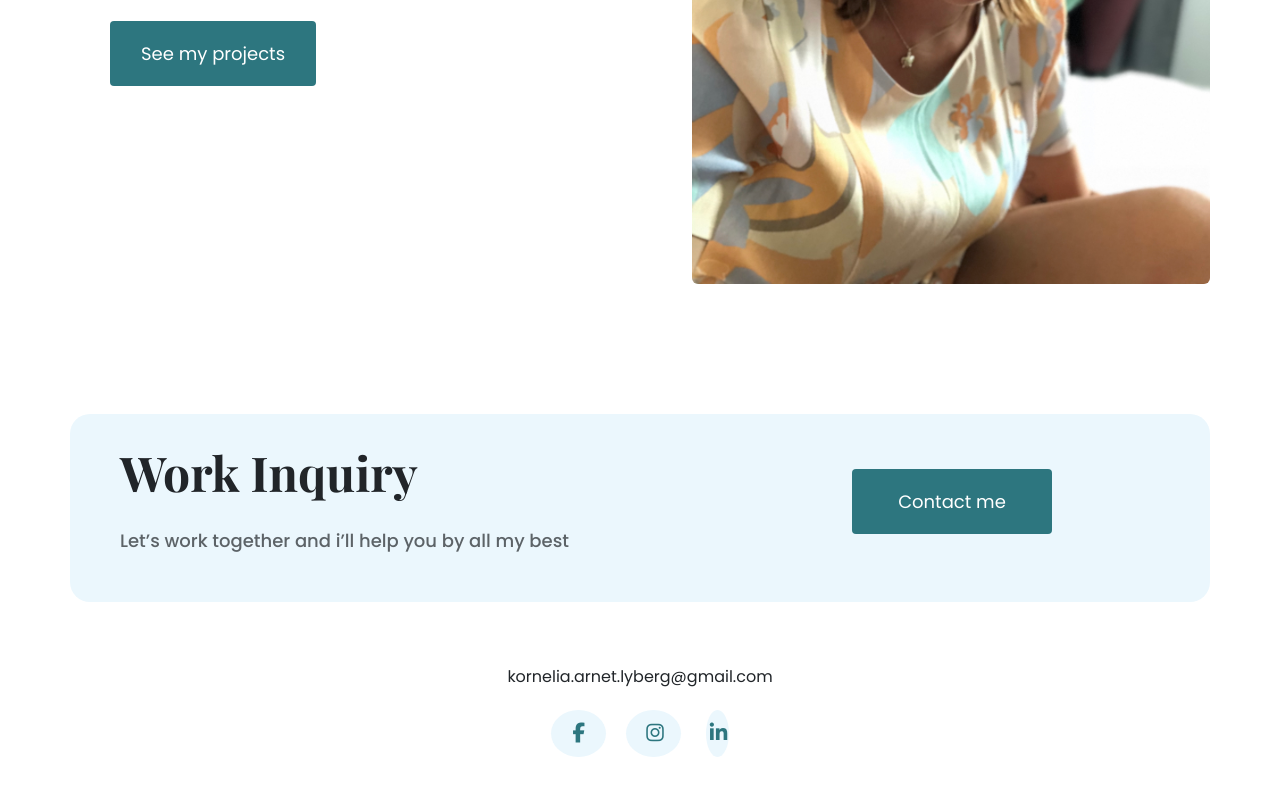
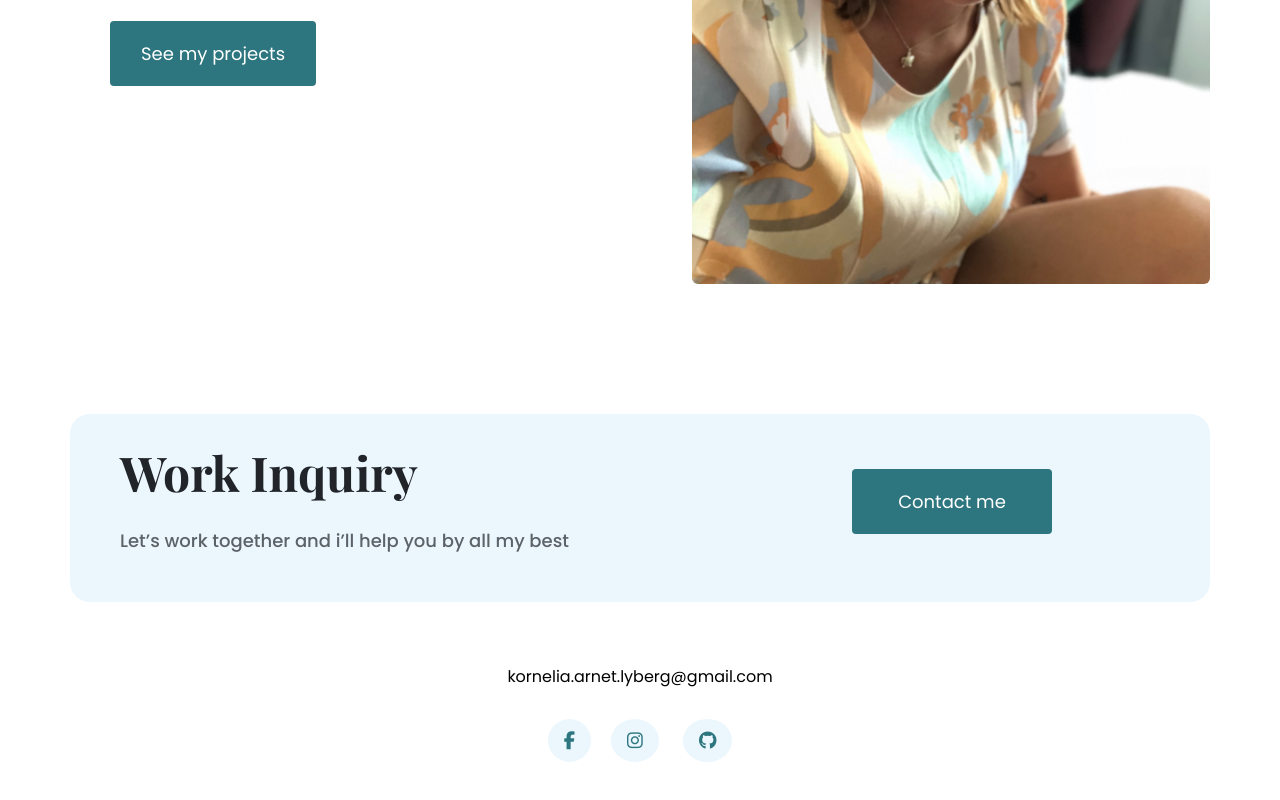
Before and after one commit to KorneliaAL/portfolio-project, a plain HTML site: page about.html in a window 1280 px wide. Shown: the part 523-1323 px from the top of the page. Drawn offline with nearby package versions, Linux system fonts and the light colour scheme.

Commit message:
Added styling to the footer and btn

```diff
--- a/about.html
+++ b/about.html
@@ -97,6 +97,8 @@
         </div>
       </div>
     </div>
+
+    <footer class="mb-5">
       <div class="container work-info">
         <div class="row">
           <div class="col">
@@ -115,18 +117,24 @@
           </div>
         </div>
       </div>
-    <footer class="text-center mb-5">
-      <p class="mb-4">kornelia.arnet.lyberg@gmail.com</p>
-      <span class="icon"
-        ><i
-          class="fa-brands fa-facebook-f m-3 fa-lg icon-social-media"
-        ></i></span
-      ><span class="icon"
-        ><i class="fa-brands fa-instagram m-3 fa-lg icon-social-media"></i
-      ></span>
-      <span class="icon"
-        ><i class="fa-brands fa-linkedin-in fa-lg icon-social-media"></i
-      ></span>
+      <div class="text-center">
+        <p class="mb-4">
+          <a href="mailto:kornelia.arnet.lyberg@gmail.com"
+            >kornelia.arnet.lyberg@gmail.com</a
+          >
+        </p>
+        <a href="https://www.facebook.com/korn1993" target="_blank" class="icon"
+          ><i class="fa-brands fa-facebook-f m-3 icon-social-media"></i></a
+        ><a
+          href="https://www.instagram.com/kornstar"
+          target="_blank"
+          class="icon"
+          ><i class="fa-brands fa-instagram m-3 icon-social-media"></i
+        ></a>
+        <a href="https://github.com/KorneliaAL" target="_blank" class="icon"
+          ><i class="fa-brands fa-github m-3 icon-social-media"></i
+        ></a>
+      </div>
     </footer>
   </body>
 </html>
--- a/css/style.css
+++ b/css/style.css
@@ -47,6 +47,11 @@ p {
   font-size: 18px;
   border-radius: 4px;
   line-height: 27px;
+  transition: all 150ms ease-in-out;
+}
+.btn-branding:hover {
+  color: var(--secondary-color);
+  border: 1px solid var(--secondary-color);
 }
 .btn-branding-outland {
   color: var(--secondary-color);
@@ -56,6 +61,11 @@ p {
   font-size: 18px;
   border-radius: 4px;
   line-height: 27px;
+  transition: all 150ms ease-in-out;
+}
+.btn-branding-outland:hover {
+  color: white;
+  background-color: var(--secondary-color);
 }
 .project-description {
   padding: 120px 30px;
@@ -78,32 +88,43 @@ nav ul li a.navbar-links {
 nav ul li a.navbar-links:hover {
   color: var(--secondary-color);
 }
-.icon-social-media {
-  width: 15px;
+footer p a {
+  text-decoration: none;
+  color: black;
+  transition: all 100ms ease-in-out;
+}
+footer p a:hover {
+  color: #2d767f;
+}
+footer a.icon {
+  font-size: 18px;
   color: var(--secondary-color);
-}
-.icon {
   background-color: var(--primary-color);
   border-radius: 50%;
   margin: 10px;
-  padding: 12px 4px;
+  padding: 9px 0;
+  transition: all 100ms ease-in-out;
 }
-.work-info {
+footer a.icon:hover {
+  color: white;
+  background-color: var(--secondary-color);
+}
+footer .work-info {
   border-radius: 20px;
   background-color: var(--primary-color);
   padding: 30px 50px;
   margin-top: 130px;
   margin-bottom: 60px;
 }
-.work-info h2 {
+footer .work-info h2 {
   font-size: 48px;
 }
-.work-info .btn-branding {
+footer .work-info .btn-branding {
   margin-left: 200px;
   margin-top: 25px;
   width: 200px;
 }
-.work-info p {
+footer .work-info p {
   font-size: 18px;
   opacity: 0.7;
   font-weight: 500;
```
Also changed, not shown: index.html (+19 -9 lines), work.html (+19 -9 lines). Lines whose indentation alone changed are shown as unchanged.
